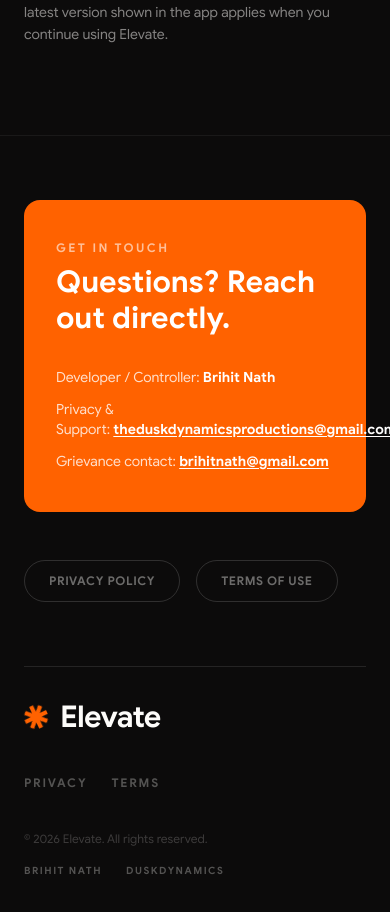
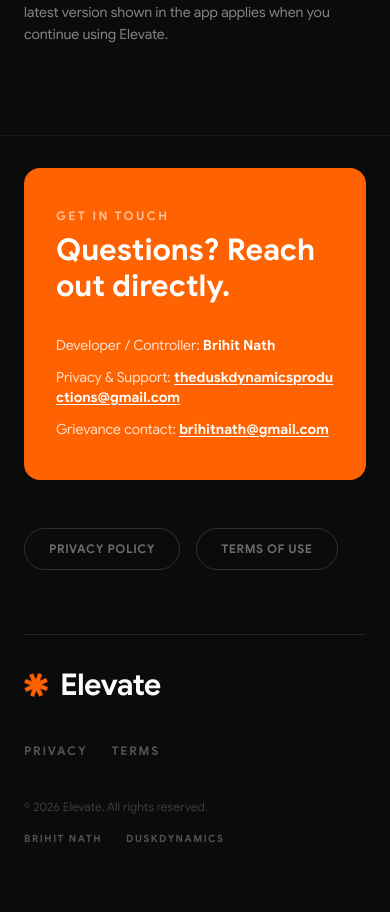
Before and after one commit to duskdynamicsproductions/elevate, a React (Vite) app: page /terms in a window 390 px wide. Shown: the part 5301-6213 px from the top of the page. After the commit the page ends 6179 px from the top, so only its background shows below. Built offline with nearby package versions, Linux system fonts and the light colour scheme; a web font is replaced by a local one.

Commit message:
fix: Fix email overflow and reduce black gap in legal page contact card on mobile

```diff
--- a/src/LegalPages.tsx
+++ b/src/LegalPages.tsx
@@ -150,16 +150,16 @@
           ))}
 
           {/* Contact Card & Footer Slide */}
-          <div className="relative flex h-auto flex-col justify-center px-6 py-16 md:h-screen md:w-screen md:px-12 lg:px-20">
+          <div className="relative flex h-auto flex-col justify-center px-6 py-8 md:h-screen md:w-screen md:px-12 lg:px-20">
 
             <div className="max-w-3xl rounded-2xl bg-elevate-orange px-8 py-10 md:px-12 md:py-16">
               <p className="mb-2 text-xs font-semibold tracking-[0.2em] uppercase text-white/60">Get in touch</p>
               <h3 className="mb-8 text-3xl font-black text-white md:text-5xl lg:text-6xl">Questions? Reach out directly.</h3>
               <div className="space-y-3 text-sm md:text-base text-white/80">
                 <p>Developer / Controller: <span className="font-bold text-white">Brihit Nath</span></p>
-                <p>
+                <p className="break-words">
                   Privacy & Support:&nbsp;
-                  <a href="mailto:theduskdynamicsproductions@gmail.com" className="font-bold text-white underline underline-offset-2 hover:text-elevate-black transition-colors">
+                  <a href="mailto:theduskdynamicsproductions@gmail.com" className="font-bold text-white underline underline-offset-2 hover:text-elevate-black transition-colors break-all">
                     theduskdynamicsproductions@gmail.com
                   </a>
                 </p>
```
